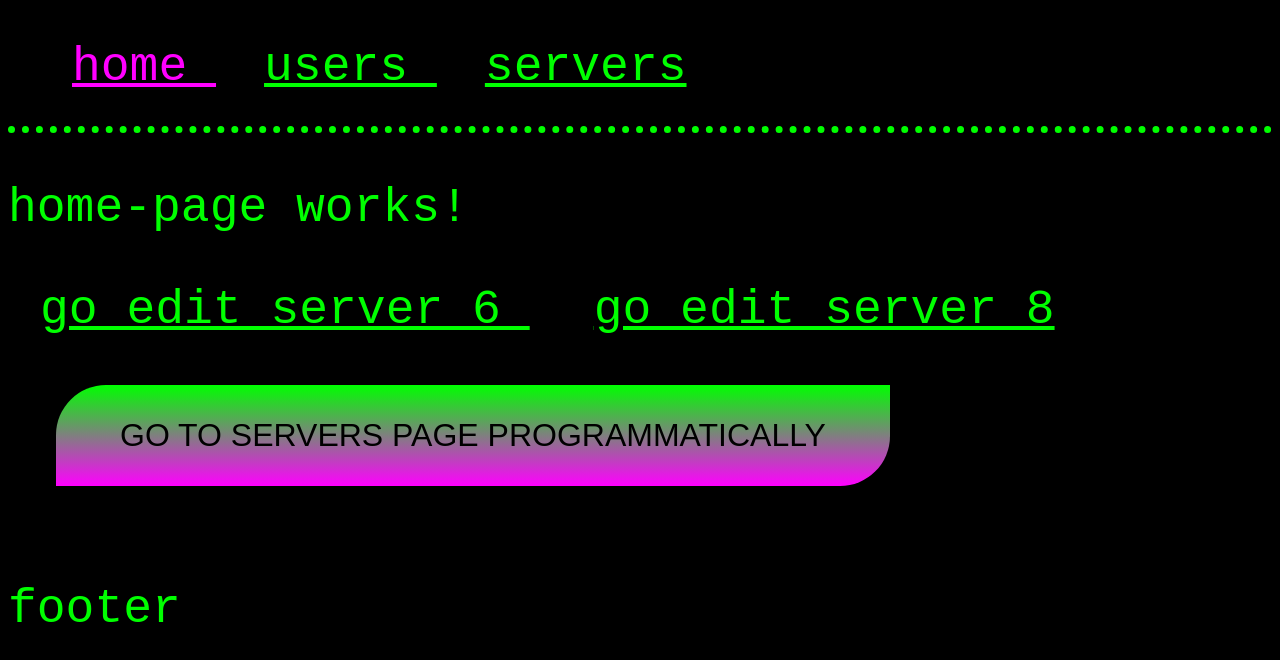
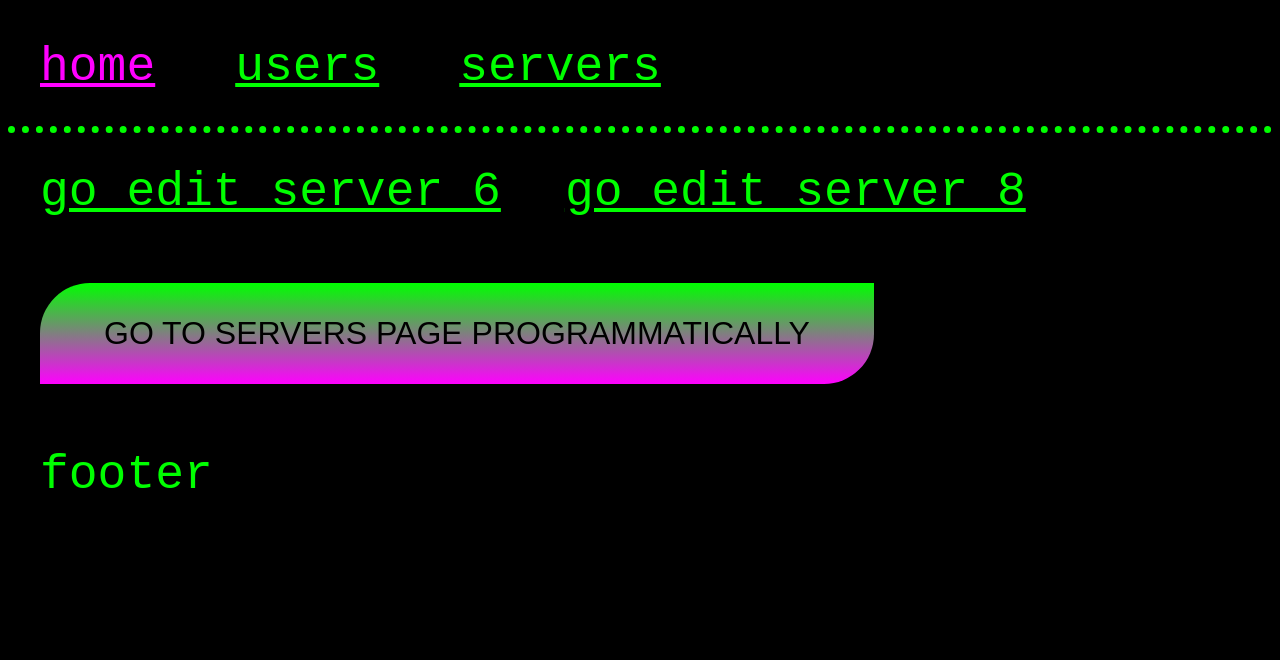
Before and after one commit to divineLush/ng-routing, an Angular app: page / in a window 1280 px wide. Shown: the top 660 px of the page. Built offline with nearby package versions, Linux system fonts and the light colour scheme.

Commit message:
nicer styles

```diff
--- a/src/app/components/header/header.component.css
+++ b/src/app/components/header/header.component.css
@@ -1,5 +1,4 @@
 .header {
-  padding: 2rem;
   border-bottom: 7px dotted fuchsia;
   animation: headerAnimation 5s infinite ease;
   trasnition: border-color 1s ease;
--- a/src/app/pages/home-page/home-page.component.html
+++ b/src/app/pages/home-page/home-page.component.html
@@ -1,4 +1,3 @@
-<p>home-page works!</p>
 <!-- /servers/6/edit?allowEdit=1&anotherParam=0#loading -->
 <a
   [routerLink]="['/servers', 6, 'edit']"
--- a/src/app/pages/servers-page/servers-page.component.html
+++ b/src/app/pages/servers-page/servers-page.component.html
@@ -1,4 +1,3 @@
-<p>servers-page works!</p>
 <!-- /servers/5/edit?allowEdit=1 -->
 <a
   [routerLink]="['/servers', 5, 'edit']"
--- a/src/app/pages/users-page/users-page.component.html
+++ b/src/app/pages/users-page/users-page.component.html
@@ -1,2 +1 @@
-<p>users-page works!</p>
 <a routerLink="/users/1">user 1</a>
--- a/src/styles.css
+++ b/src/styles.css
@@ -7,7 +7,8 @@ body {
 }
 
 a {
-  margin: 2rem;
+  display: inline-block;
+  padding: 2rem;
   color: lime;
   transition: opacity .5s ease;
 }
@@ -20,8 +21,12 @@ a:hover {
   opacity: .6;
 }
 
+p {
+  margin: 2rem;
+}
+
 button {
-  margin: 3rem;
+  margin: 2rem;
   padding: 2rem 4rem;
   font-size: 2rem;
   background: linear-gradient(lime, fuchsia);
```
